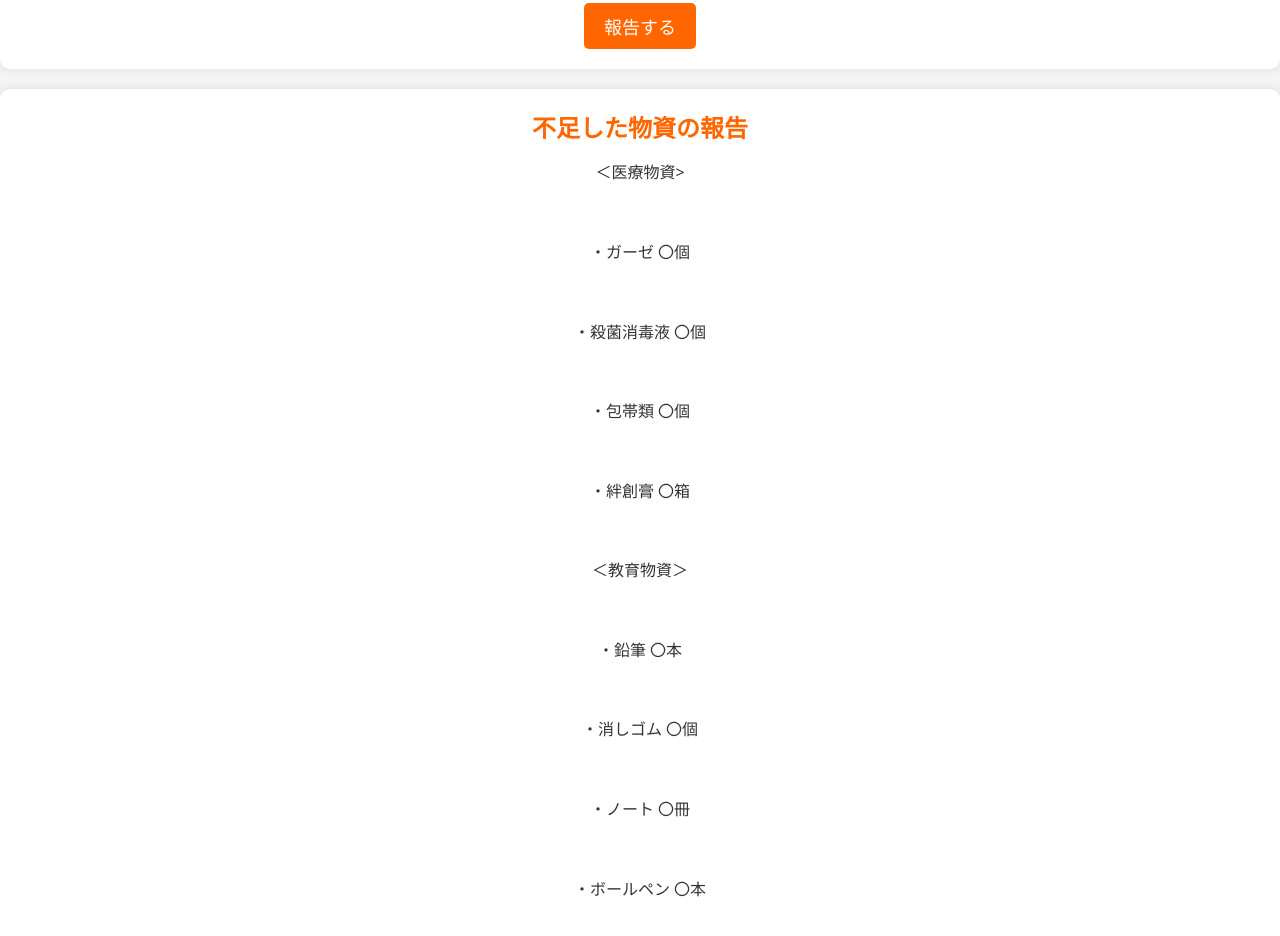
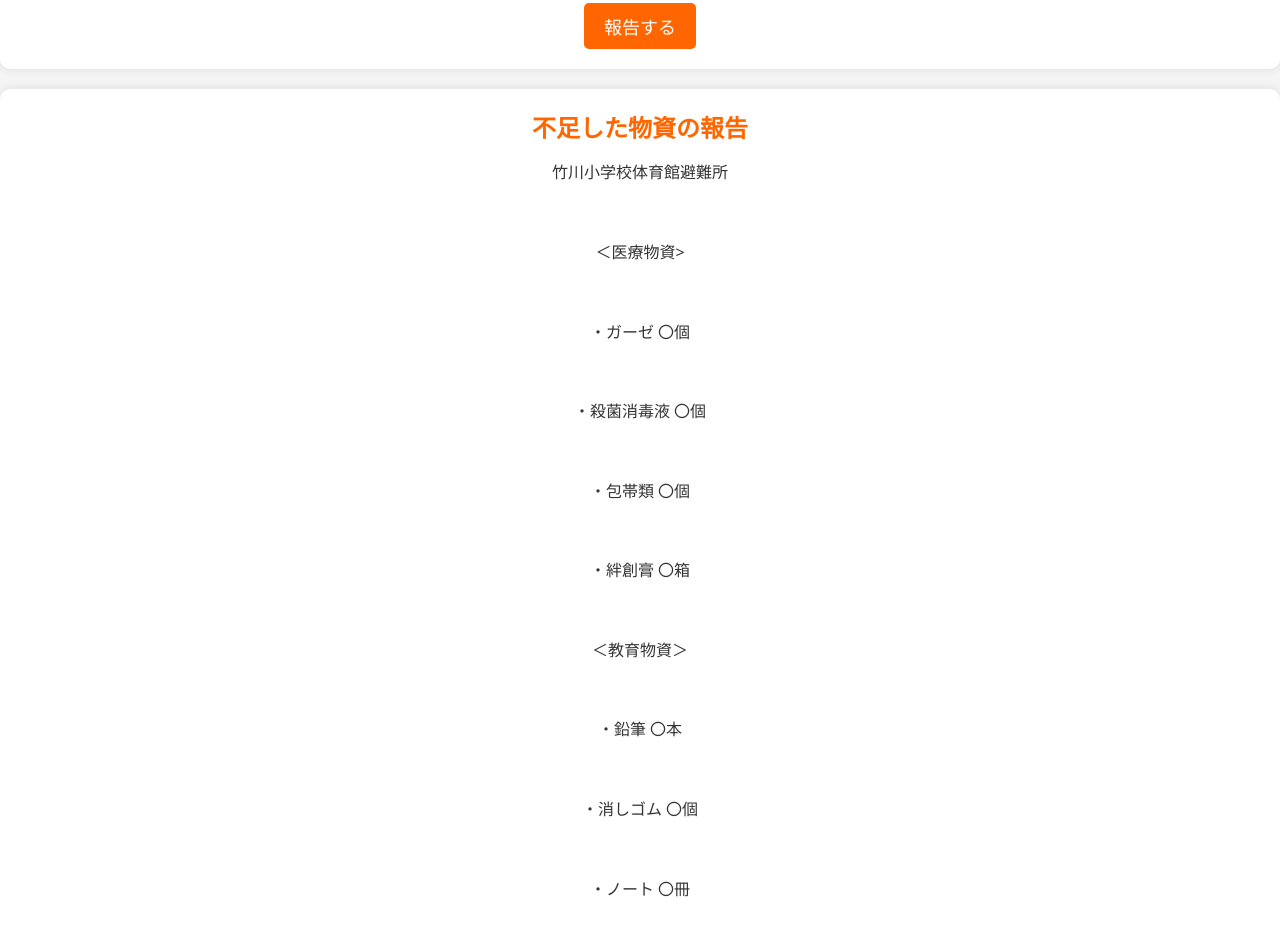
Before and after one commit to SuperLongPen/board, a plain HTML site: page index.html in a window 1280 px wide. Shown: the part 2277-3213 px from the top of the page. Drawn offline with Linux system fonts and the light colour scheme.

Commit message:
Update index.html

```diff
--- a/index.html
+++ b/index.html
@@ -139,6 +139,7 @@
 
     <section id="shortage_supplies">
         <h2>不足した物資の報告</h2>
+        <p>竹川小学校体育館避難所</p><br>
         <p>＜医療物資></p><br />
         <p>・ガーゼ      〇個</p><br>
         <p>・殺菌消毒液   〇個</p><br>
```
